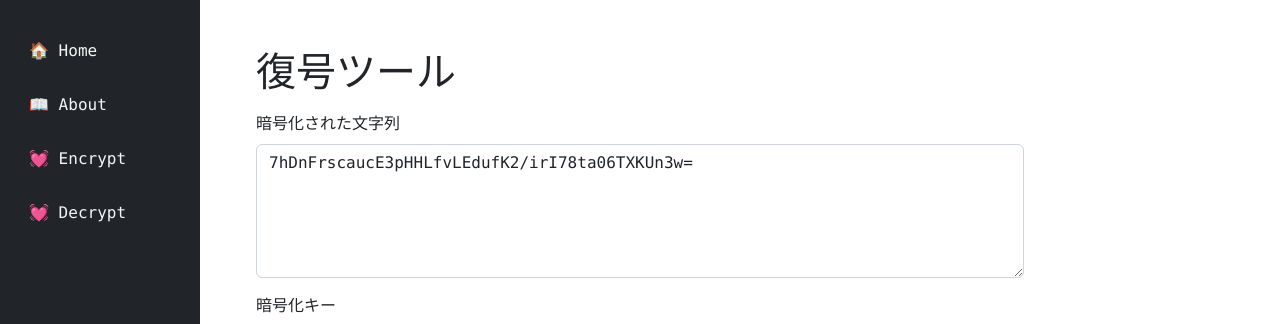
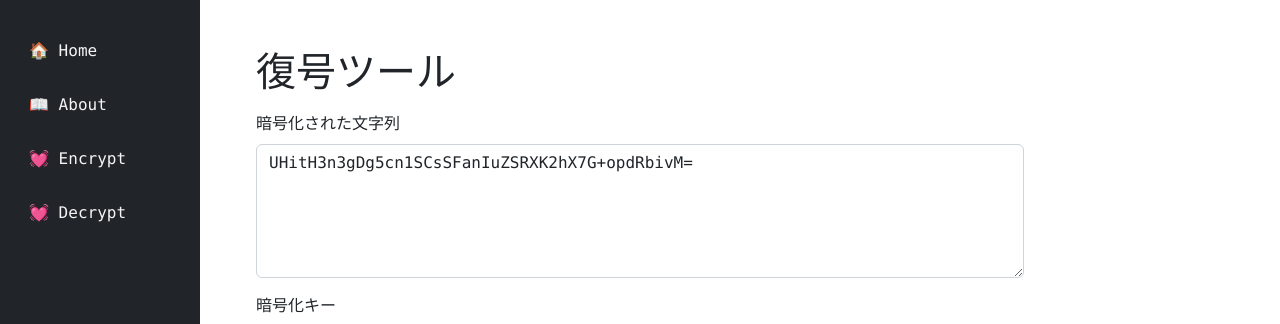
Before and after one commit to osawa-koki/oh-my-aes, a Next.js app in the folder web/: page /decrypt in a window 1280 px wide. Shown: the top 324 px of the page. Built offline with nearby package versions, Linux system fonts and the light colour scheme.

Commit message:
EncodeUrlComponent

```diff
--- a/web/pages/decrypt.tsx
+++ b/web/pages/decrypt.tsx
@@ -6,14 +6,14 @@ import { MyResponseType } from "../src/ResponseType";
 
 export default function EncryptPage() {
 
-  const [content, setContent] = useState<string>('7hDnFrscaucE3pHHLfvLEdufK2/irI78ta06TXKUn3w=');
+  const [content, setContent] = useState<string>('UHitH3n3gDg5cn1SCsSFanIuZSRXK2hX7G+opdRbivM=');
   const [key, setKey] = useState<string>('my-key');
   const [decrypted, setDecrypted] = useState<string | null>(null);
   const [error, setError] = useState<string | null>(null);
 
   const Encrypt = async () => {
     try {
-      await fetch(`${setting.apiPath}/api/cipher/aes/ecb/decrypt/256?key=${key}&data=${content.replace(/\+/g, `%2B`)}`)
+      await fetch(`${setting.apiPath}/api/cipher/aes/ecb/decrypt/256?key=${key}&data=${encodeURIComponent(content)}`)
         .then(async (res) => {
           if (res.status === 500) {
             throw new Error(`サーバサイドで予期せぬエラーが発生しました。`);
```
